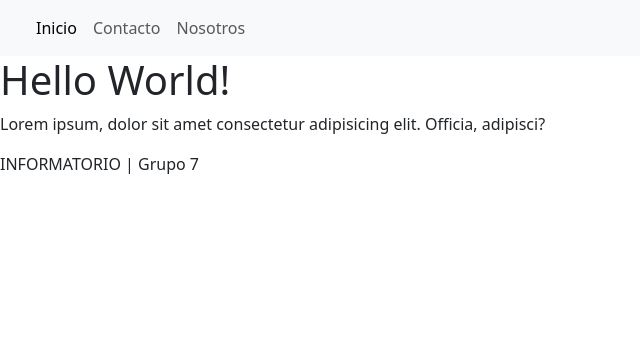
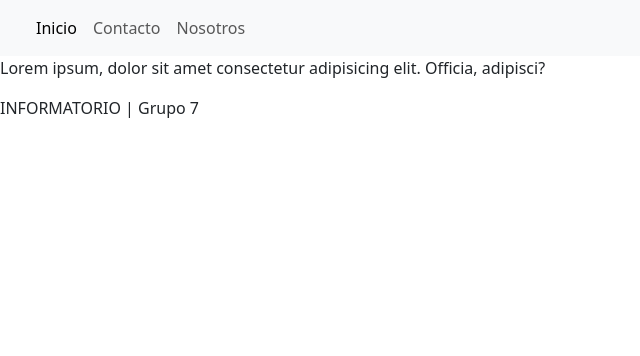
Before and after one commit to TGerzenstein/proyecto_final, a Django app: page /index/ in a window 1280 px wide. Shown: the top 356 px of the page, without its empty margins (0-640 px from the left). Run offline with Django 4.2, Linux system fonts and the light colour scheme.

Commit message:
Updated base

```diff
--- a/Proyecto/templates/base.html
+++ b/Proyecto/templates/base.html
@@ -1,3 +1,5 @@
+{% load static %}
+
 <!DOCTYPE html>
 <html lang="es">
 <head>
@@ -35,7 +37,6 @@
     </nav>
   </header>
   <main>
-    <h1>Hello World!</h1>
     {% block contenido %}
     {% endblock %}
 
```
